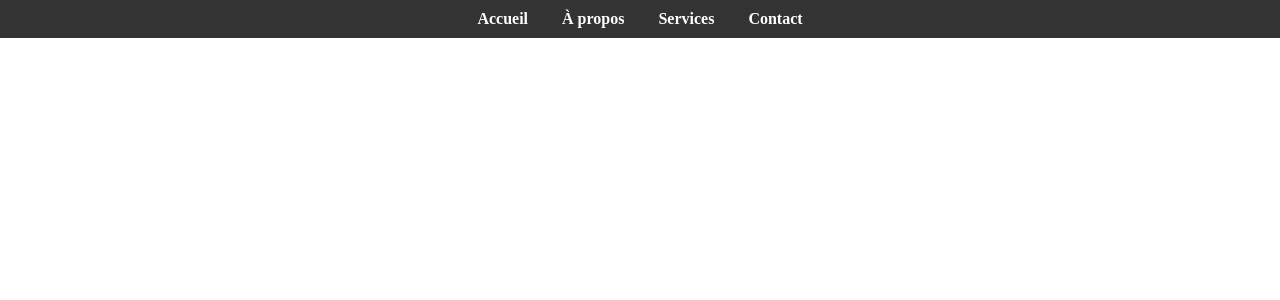
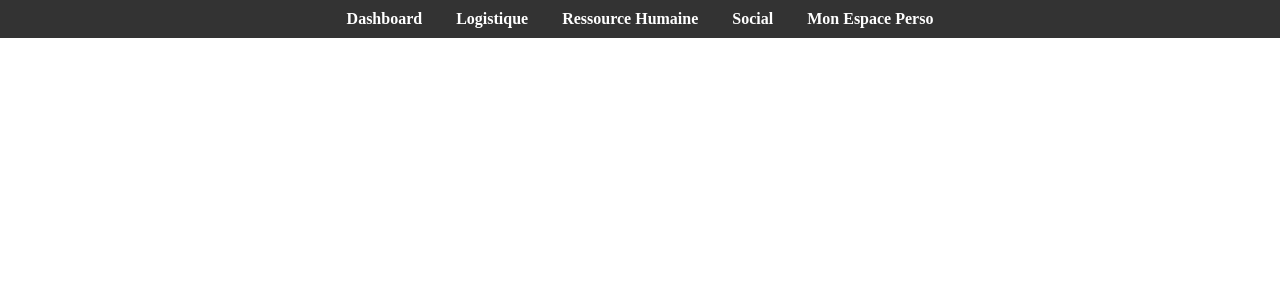
Before and after one commit to HarrisonCLD/cube3CESI, a PHP site: page /componant_php/navBar.php in a window 1280 px wide. Shown: the top 300 px of the page. Run offline with PHP 8.4, Linux system fonts and the light colour scheme.

Commit message:
navbarv2

```diff
--- a/componant_php/navBar.php
+++ b/componant_php/navBar.php
@@ -9,10 +9,11 @@
 <body>
     <nav class="navbar">
         <ul class="nav-list">
-            <li><a href="#">Accueil</a></li>
-            <li><a href="#">À propos</a></li>
-            <li><a href="#">Services</a></li>
-            <li><a href="#">Contact</a></li>
+            <li><a href="#">Dashboard</a></li>
+            <li><a href="#">Logistique</a></li>
+            <li><a href="#">Ressource Humaine</a></li>
+            <li><a href="#">Social</a></li>
+            <li><a href="#">Mon Espace Perso </a> </li>
         </ul>
     </nav>
 </body>
```
